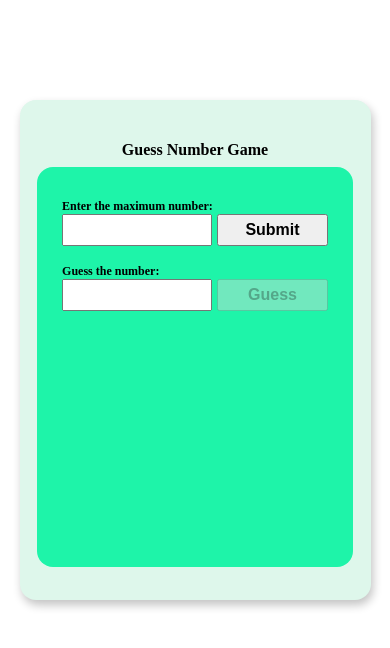
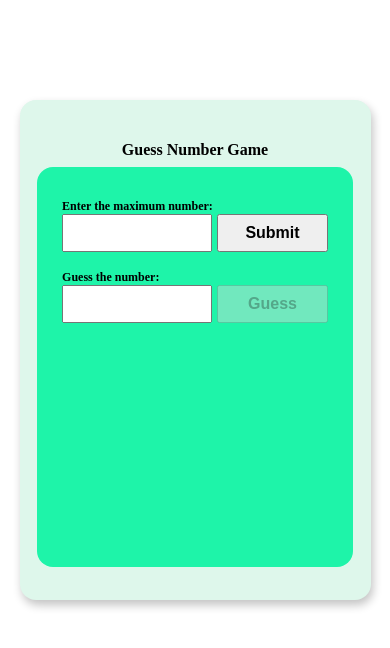
Before and after one commit to raviranjan940/Number-Guess-Game, a plain HTML site: page index.html in a window 390 px wide. Drawn offline with Linux system fonts and the light colour scheme.

Commit message:
Update style.css

```diff
--- a/style.css
+++ b/style.css
@@ -104,7 +104,7 @@ button{
   #guess-input,
   #max-input {
     width: 90%;
-    font-size: 0.5rem;
+    font-size: 13px;
   }
 
   .guessSubmit,
```
